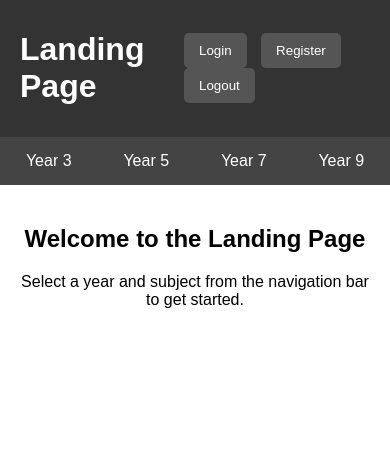
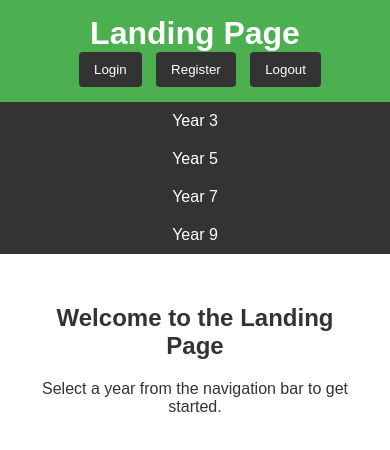
Before and after one commit to ibitech123/myweb, a plain HTML site: page index.html in a window 390 px wide. Drawn offline with Linux system fonts and the light colour scheme.

Commit message:
Update index.html

```diff
--- a/index.html
+++ b/index.html
@@ -5,37 +5,46 @@
     <meta name="viewport" content="width=device-width, initial-scale=1.0">
     <title>Landing Page</title>
     <style>
+        /* Basic Body Styles */
         body {
             font-family: Arial, sans-serif;
             margin: 0;
             padding: 0;
+            background-color: #f8f8f8;
+            color: #333;
         }
 
+        /* Header Styling */
         .header {
             display: flex;
             justify-content: space-between;
             align-items: center;
-            background-color: #333;
+            background-color: #4CAF50;
             color: white;
-            padding: 10px 20px;
+            padding: 15px 30px;
+        }
+
+        .header h1 {
+            margin: 0;
         }
 
         .header .buttons button {
-            background-color: #555;
+            background-color: #333;
             color: white;
             border: none;
             padding: 10px 15px;
-            margin: 0 5px;
+            margin-left: 10px;
             cursor: pointer;
-            border-radius: 5px;
+            border-radius: 4px;
         }
 
         .header .buttons button:hover {
-            background-color: #777;
+            background-color: #555;
         }
 
+        /* Navigation Bar Styling */
         .nav-bar {
-            background-color: #444;
+            background-color: #333;
         }
 
         .nav-bar ul {
@@ -43,62 +52,51 @@
             margin: 0;
             padding: 0;
             display: flex;
-            position: relative;
+            justify-content: center;
         }
 
         .nav-bar li {
             position: relative;
         }
 
-        .nav-bar > ul > li {
-            flex: 1;
-        }
-
         .nav-bar a {
             text-decoration: none;
             color: white;
+            padding: 15px 25px;
             display: block;
-            padding: 15px;
             text-align: center;
         }
 
         .nav-bar a:hover {
-            background-color: #666;
+            background-color: #555;
         }
 
-        .nav-bar .submenu {
-            display: none;
-            position: absolute;
-            background-color: #555;
-            top: 100%;
-            left: 0;
-            width: 100%;
-            z-index: 1000;
+        /* Content Section */
+        .content {
+            padding: 30px;
+            text-align: center;
+            background-color: #fff;
         }
 
-        .nav-bar .submenu a {
-            text-decoration: none;
-            color: white;
-            padding: 10px;
-            display: block;
-            text-align: left;
-        }
+        /* Simplified Responsive Design */
+        @media (max-width: 768px) {
+            .header {
+                flex-direction: column;
+                text-align: center;
+            }
 
-        .nav-bar .submenu a:hover {
-            background-color: #777;
-        }
+            .nav-bar ul {
+                flex-direction: column;
+            }
 
-        .nav-bar li:hover .submenu {
-            display: block;
-        }
-
-        .content {
-            padding: 20px;
-            text-align: center;
+            .nav-bar a {
+                padding: 10px;
+            }
         }
     </style>
 </head>
 <body>
+    <!-- Header Section -->
     <div class="header">
         <h1>Landing Page</h1>
         <div class="buttons">
@@ -108,50 +106,20 @@
         </div>
     </div>
 
+    <!-- Navigation Bar -->
     <div class="nav-bar">
         <ul>
-            <li>
-                <a href="#">Year 3</a>
-                <div class="submenu">
-                    <a href="#">Maths</a>
-                    <a href="#">Reading Comprehension</a>
-                    <a href="#">Language Convention</a>
-                    <a href="#">Writing</a>
-                </div>
-            </li>
-            <li>
-                <a href="#">Year 5</a>
-                <div class="submenu">
-                    <a href="#">Maths</a>
-                    <a href="#">Reading Comprehension</a>
-                    <a href="#">Language Convention</a>
-                    <a href="#">Writing</a>
-                </div>
-            </li>
-            <li>
-                <a href="#">Year 7</a>
-                <div class="submenu">
-                    <a href="#">Maths</a>
-                    <a href="#">Reading Comprehension</a>
-                    <a href="#">Language Convention</a>
-                    <a href="#">Writing</a>
-                </div>
-            </li>
-            <li>
-                <a href="#">Year 9</a>
-                <div class="submenu">
-                    <a href="#">Maths</a>
-                    <a href="#">Reading Comprehension</a>
-                    <a href="#">Language Convention</a>
-                    <a href="#">Writing</a>
-                </div>
-            </li>
+            <li><a href="#">Year 3</a></li>
+            <li><a href="#">Year 5</a></li>
+            <li><a href="#">Year 7</a></li>
+            <li><a href="#">Year 9</a></li>
         </ul>
     </div>
 
+    <!-- Content Section -->
     <div class="content">
         <h2>Welcome to the Landing Page</h2>
-        <p>Select a year and subject from the navigation bar to get started.</p>
+        <p>Select a year from the navigation bar to get started.</p>
     </div>
 </body>
 </html>
```
